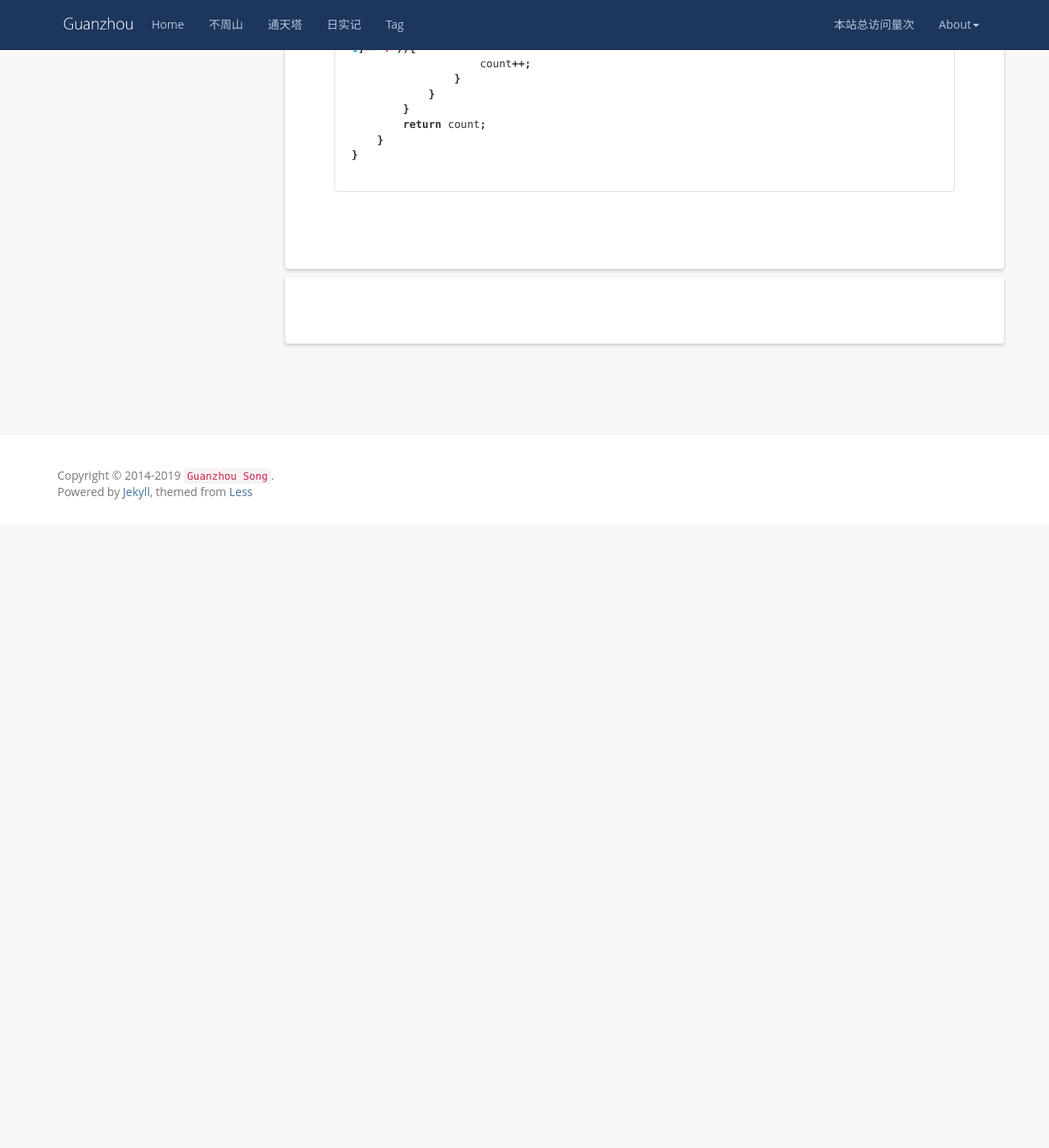
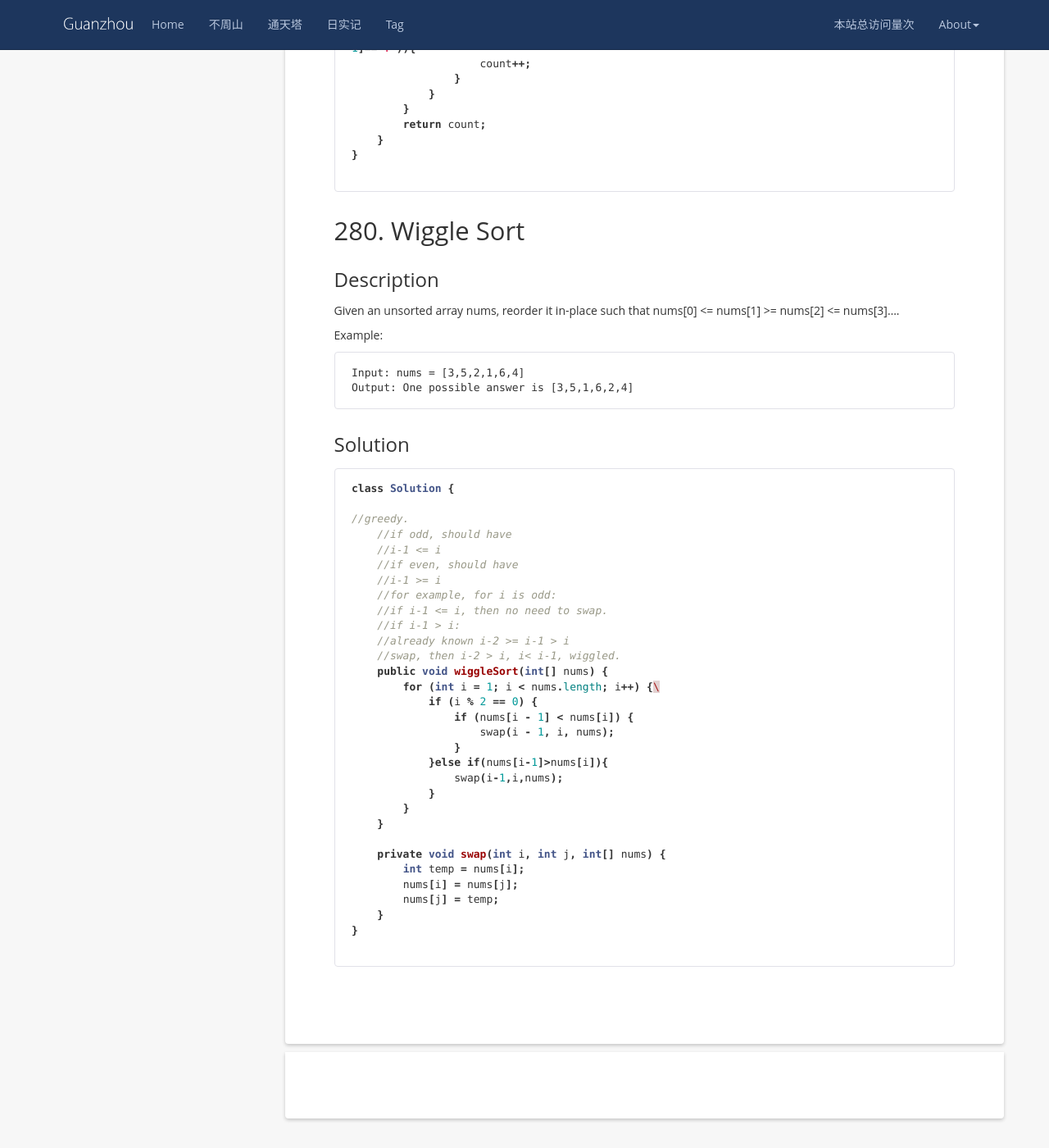
Before and after one commit to wangsimin04/GuanzhouSong.github.io, a Jekyll site: the page built from _posts/2019-11-01-LeetCode.md, in a window 1280 px wide and 1400 px high, scrolled down 34024 px. Shown: the whole window at 82% size. Built offline with Jekyll 4.4.1, drawn with Linux system fonts in a browser that asks for light colours; nearby versions of some CDN libraries; comment, search, counter and statistics services are not loaded; before the commit the page ends 34664 px from its top, so only the background shows below that.

Commit message:
Update 2019-11-01-LeetCode.md

````diff
--- a/_posts/2019-11-01-LeetCode.md
+++ b/_posts/2019-11-01-LeetCode.md
@@ -1667,3 +1667,48 @@ class Solution {
 }
 
 ```
+
+## 280. Wiggle Sort
+### Description
+Given an unsorted array nums, reorder it in-place such that nums[0] <= nums[1] >= nums[2] <= nums[3]....
+
+Example:
+```
+Input: nums = [3,5,2,1,6,4]
+Output: One possible answer is [3,5,1,6,2,4]
+```
+
+### Solution
+```java
+class Solution {
+
+//greedy.
+    //if odd, should have
+    //i-1 <= i
+    //if even, should have
+    //i-1 >= i
+    //for example, for i is odd:
+    //if i-1 <= i, then no need to swap.
+    //if i-1 > i:
+    //already known i-2 >= i-1 > i
+    //swap, then i-2 > i, i< i-1, wiggled.
+    public void wiggleSort(int[] nums) {
+        for (int i = 1; i < nums.length; i++) {\
+            if (i % 2 == 0) {
+                if (nums[i - 1] < nums[i]) {
+                    swap(i - 1, i, nums);
+                }
+            }else if(nums[i-1]>nums[i]){
+                swap(i-1,i,nums);
+            }
+        }
+    }
+
+    private void swap(int i, int j, int[] nums) {
+        int temp = nums[i];
+        nums[i] = nums[j];
+        nums[j] = temp;
+    }
+}
+
+```
````
